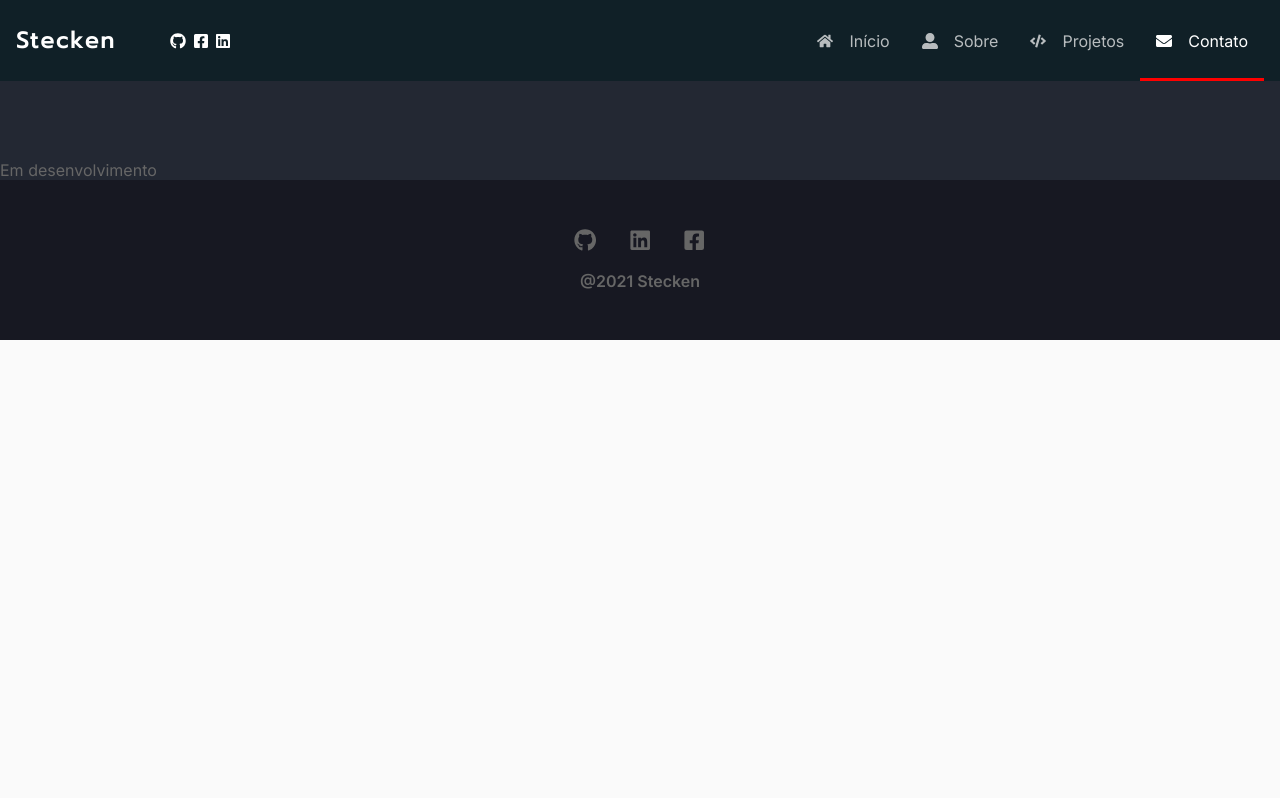
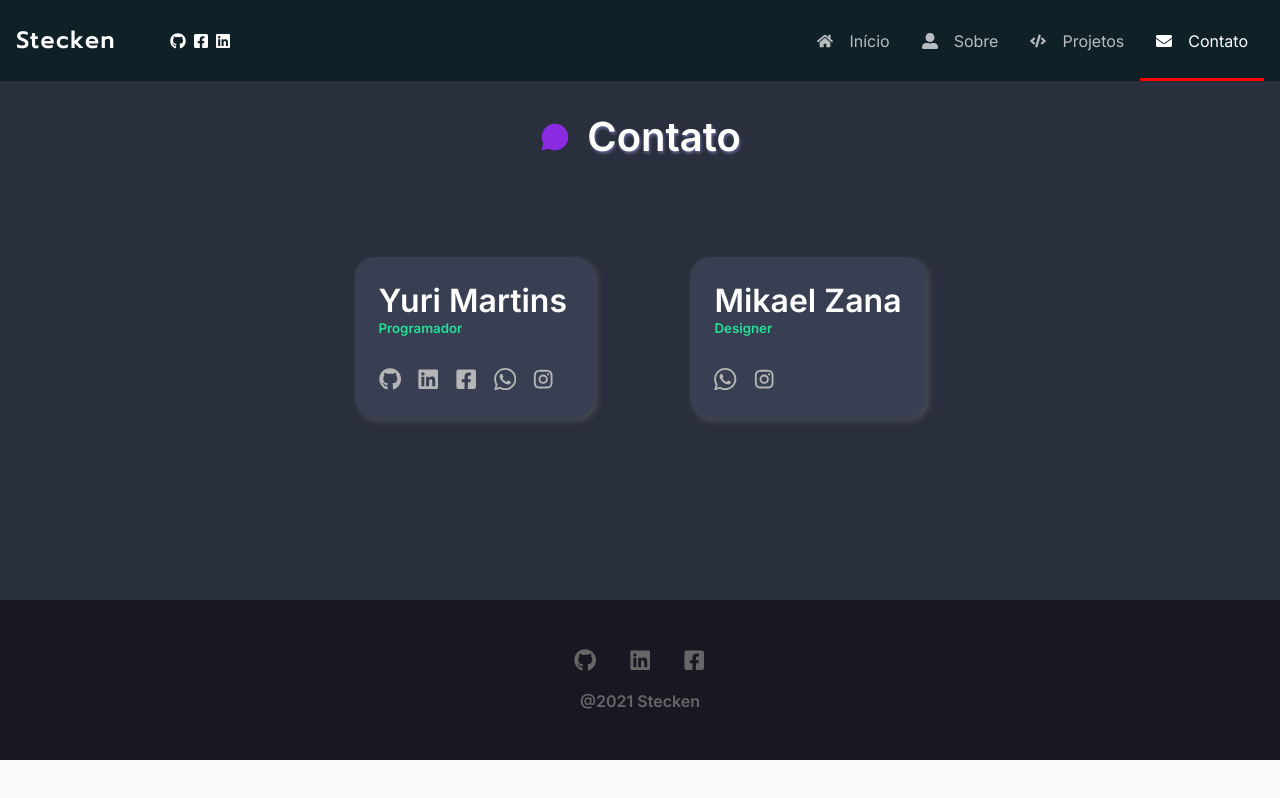
Before and after one commit to Stecken/PortfolioNext, a Next.js app: page /contato in a window 1280 px wide. Built offline with nearby package versions, Linux system fonts and the light colour scheme.

Commit message:
Página Contato

```diff
--- a/src/components/Terminal.tsx
+++ b/src/components/Terminal.tsx
@@ -132,6 +132,7 @@ export function Terminal({ ...props }: TerminalProps) {
                 if (path == '~/') {
                     if (commandArray[1] == "/"){
                         therePath = true;
+                        buildNewInput();
                     }
                     else if (commandArray[1] == "bio") {
                         therePath = true;
--- a/src/pages/contato.tsx
+++ b/src/pages/contato.tsx
@@ -2,9 +2,12 @@ import React, { useContext } from 'react';
 
 import Head from "next/head"
 
-import { HeaderPages } from '../components/HeaderPages';
+import styles from '../styles/pages/Contato.module.css';
 
-import styles from '../styles/pages/Home.module.css';
+import { FaGithub, FaLinkedin, FaFacebookSquare } from 'react-icons/fa';
+import { ImWhatsapp, ImTwitter } from "react-icons/im";
+
+import { RiChat3Fill, RiInstagramLine } from "react-icons/ri"
 
 interface UserProps {
     theme: number;
@@ -17,7 +20,39 @@ export default function Contato(props: UserProps) {
                 <title>Projetos | MoveWe</title>
             </Head>
             <section className={styles.conteudo}>
-                Em desenvolvimento
+                <div className={styles.TitlePage}>
+                    <RiChat3Fill className={styles.TitlePageIcon}/>
+                    <h3>Contato</h3>
+                </div>
+                <div className={styles.contatos}>
+                    <div className={styles.cardPerson}>
+                        <div>
+                            <div className={styles.englobaNamePerson}>
+                                <h4>Yuri Martins</h4>
+                                <h5>Programador</h5>
+                            </div>
+                            <div className={styles.redesSociaisPerson}>
+                                <a href="https://github.com/stecken"><FaGithub className={styles.Icone} /></a>
+                                <a href="https://www.linkedin.com/in/yurimartinsdev/"><FaLinkedin className={styles.Icone} /></a>
+                                <a href="https://www.facebook.com/yuri.martins.54738/"><FaFacebookSquare className={styles.Icone} /></a>
+                                <a href="https://wa.me/17981732422/"><ImWhatsapp className={styles.Icone}/></a>
+                                <a href="https://www.instagram.com/yuri.martinsbr/"><RiInstagramLine className={styles.Icone} /></a>
+                            </div>
+                        </div>
+                    </div>
+                    <div className={styles.cardPerson}>
+                        <div>
+                            <div className={styles.englobaNamePerson}>
+                                <h4>Mikael Zana</h4>
+                                <h5>Designer</h5>
+                            </div>
+                            <div className={styles.redesSociaisPerson}>
+                                <a href="https://wa.me/17981413051/"><ImWhatsapp className={styles.Icone}/></a>
+                                <a href=""><RiInstagramLine className={styles.Icone} /></a>
+                            </div>
+                        </div>
+                    </div>
+                </div>
             </section>
         </div>
     )
--- /dev/null
+++ b/src/styles/pages/Contato.module.css
@@ -0,0 +1,97 @@
+.conteudo {
+    display: flex;
+    flex-direction: column;
+    padding-top: 7rem;
+    min-height: 600px;
+    background-color:#2A2F3D;
+}
+
+.TitlePage {
+    display: flex;
+    align-items: center;
+    align-self: center;
+}
+
+.TitlePage > h3 {
+    font-size: 2.5rem;
+    color: white;
+    text-shadow: 1px 2px 3px #669;
+}
+
+.TitlePageIcon {
+    color: blueviolet;
+    margin-right: 1rem;
+    width: 2rem;
+    height: 2rem;
+}
+
+.contatos {
+    padding-top: 3rem;
+    display: flex;
+    flex-direction: row;
+    align-self: center;
+}
+
+.cardPerson {
+    margin: 3rem 3rem;
+    display: flex;
+    align-self: center;
+    border-radius: 20px;
+    background-color:#393f52;
+    -webkit-box-shadow: 3px 3px 7px 0px rgba(50, 50, 50, 0.5);
+    -moz-box-shadow: 3px 3px 7px 0px rgba(50, 50, 50, 0.5);
+    box-shadow: 3px 3px 7px 0px rgba(105, 105, 105, 0.5);
+}
+
+.cardPerson > div {
+    display: flex;
+    flex-direction: column;
+    padding: 1.5rem;
+}
+
+.englobaNamePerson {
+    display: flex;
+    flex-direction: column;
+}
+
+.englobaNamePerson > h4 {
+    color: white;
+    font-size: 2rem;
+    margin: 0;
+}
+
+.englobaNamePerson > h5 {
+    color: rgb(36, 224, 152);
+}
+
+.redesSociaisPerson {
+    display: flex;
+    padding-top: 2rem;
+}
+
+.Icone {
+    width: 1.4rem;
+    height: 1.4rem;
+    margin-right: 1rem;
+    transition: color 0.4s linear;
+    color: rgb(182, 182, 182);
+}
+
+.Icone:hover, .Icone:active {
+    color: rgb(82, 121, 248);
+}
+
+@media(max-width: 550px) {
+    .contatos {
+        flex-direction: column;
+    }
+    .englobaNamePerson > h5 {
+        font-size: 1rem;
+    }
+    .cardPerson > div {
+        padding: 2rem;
+    }
+    .cardPerson {
+        margin: 3rem 0;
+    }
+}
```
